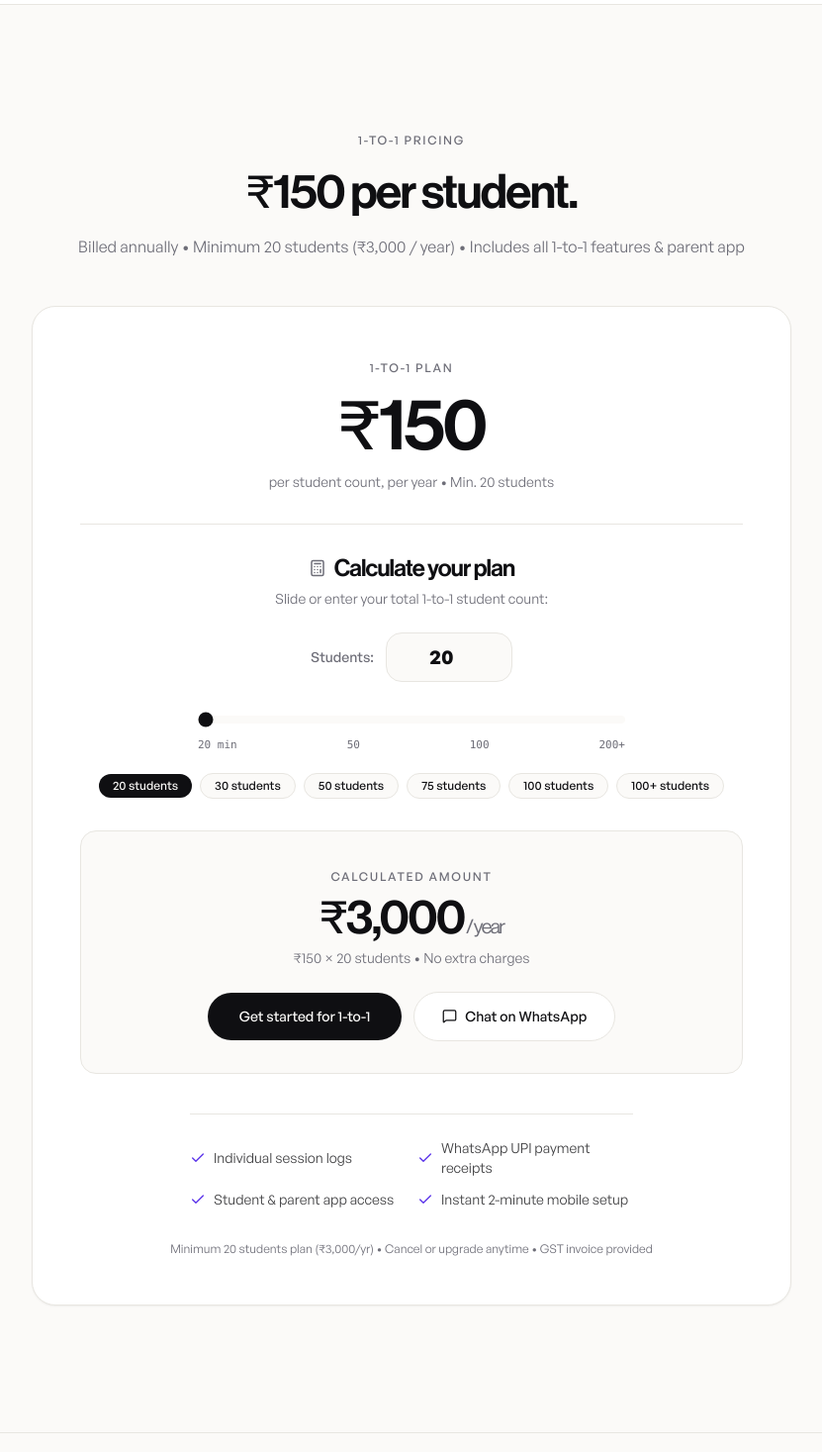
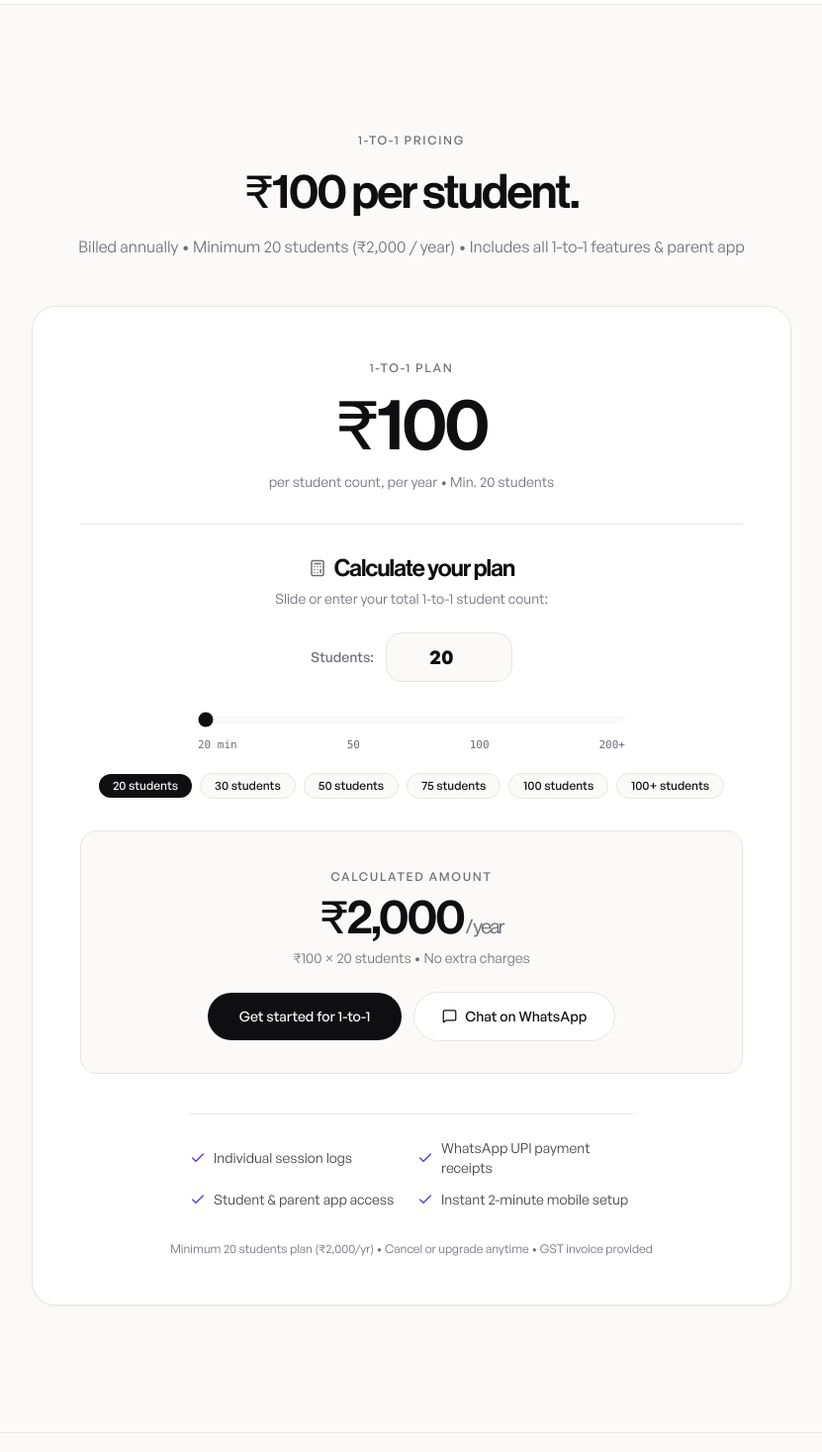
Before and after one commit to nabeelnabl/yaqeel-web-1.3, a React (Vite) app: page /1-to-1 in a window 1280 px wide. Shown: the part 1795-3262 px from the top of the page at 99% size, without its empty margins (224-1055 px from the left). Built offline with nearby package versions, Linux system fonts and the light colour scheme.

Commit message:
fix(pricing): update 1-to-1 pricing from ₹150 to ₹100 per student

```diff
--- a/src/components/Navbar.tsx
+++ b/src/components/Navbar.tsx
@@ -47,7 +47,7 @@ export const PRICING_OPTIONS = [
   },
   {
     title: '1 to 1 Rate',
-    rate: '₹150 / student',
+    rate: '₹100 / student',
     desc: 'For individual private tutors (min. 20 students)',
     href: '/1-to-1#pricing',
   },
--- a/src/pages/OneToOnePage.tsx
+++ b/src/pages/OneToOnePage.tsx
@@ -11,7 +11,7 @@ import {
 } from 'lucide-react';
 
 const WA_BASE = 'https://wa.me/918590028549';
-const RATE_PER_STUDENT = 150;
+const RATE_PER_STUDENT = 100;
 const MIN_STUDENTS = 20;
 const DISCOUNT_THRESHOLD = 100;
 
@@ -76,7 +76,7 @@ export const OneToOnePage: React.FC = () => {
       return `${WA_BASE}?text=${text}`;
     }
     const text = encodeURIComponent(
-      `Hi Yaqeel, I teach ${effectiveCount.toLocaleString('en-IN')} students in 1-to-1 private tuitions. I want to get started with the ₹150/student plan (Total: ₹${totalAmount.toLocaleString('en-IN')}).`
+      `Hi Yaqeel, I teach ${effectiveCount.toLocaleString('en-IN')} students in 1-to-1 private tuitions. I want to get started with the ₹100/student plan (Total: ₹${totalAmount.toLocaleString('en-IN')}).`
     );
     return `${WA_BASE}?text=${text}`;
   };
@@ -197,17 +197,17 @@ export const OneToOnePage: React.FC = () => {
           <div className="mx-auto max-w-3xl text-center">
             <p className="eyebrow">1-to-1 Pricing</p>
             <h2 className="h-display mt-5 text-4xl sm:text-5xl text-ink">
-              ₹150 per student.
+              ₹100 per student.
             </h2>
             <p className="mt-4 text-base text-mute">
-              Billed annually &bull; Minimum 20 students (₹3,000 / year) &bull; Includes all 1-to-1 features &amp; parent app
+              Billed annually &bull; Minimum 20 students (₹2,000 / year) &bull; Includes all 1-to-1 features &amp; parent app
             </p>
 
             {/* Small Calculator Card */}
             <div className="mt-12 rounded-3xl border border-line bg-white p-6 sm:p-12 text-center shadow-xs">
               <div className="pb-8 border-b border-line">
                 <span className="eyebrow">1-to-1 Plan</span>
-                <div className="h-display mt-3 text-6xl sm:text-7xl text-ink">₹150</div>
+                <div className="h-display mt-3 text-6xl sm:text-7xl text-ink">₹100</div>
                 <p className="mt-2 text-sm text-mute">
                   per student count, per year &bull; Min. 20 students
                 </p>
@@ -324,7 +324,7 @@ export const OneToOnePage: React.FC = () => {
                         <span className="text-lg sm:text-xl font-normal text-mute"> / year</span>
                       </div>
                       <p className="mt-1 text-xs sm:text-sm text-mute">
-                        ₹150 &times; {effectiveCount} students &bull; {studentCount < MIN_STUDENTS ? 'Minimum 20 students base plan' : 'No extra charges'}
+                        ₹100 &times; {effectiveCount} students &bull; {studentCount < MIN_STUDENTS ? 'Minimum 20 students base plan' : 'No extra charges'}
                       </p>
 
                       <div className="mt-6 flex flex-col sm:flex-row items-center justify-center gap-3">
@@ -370,7 +370,7 @@ export const OneToOnePage: React.FC = () => {
               </div>
 
               <p className="mt-8 text-xs text-mute">
-                Minimum 20 students plan (₹3,000/yr) &bull; Cancel or upgrade anytime &bull; GST invoice provided
+                Minimum 20 students plan (₹2,000/yr) &bull; Cancel or upgrade anytime &bull; GST invoice provided
               </p>
             </div>
           </div>
```
Also changed, not shown: public/llms.txt.
